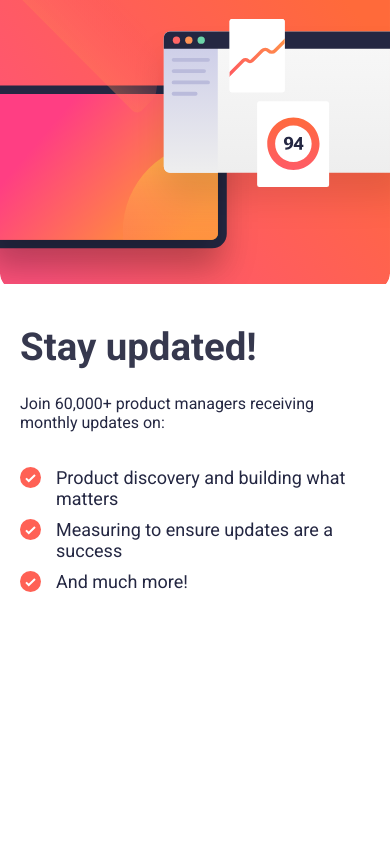
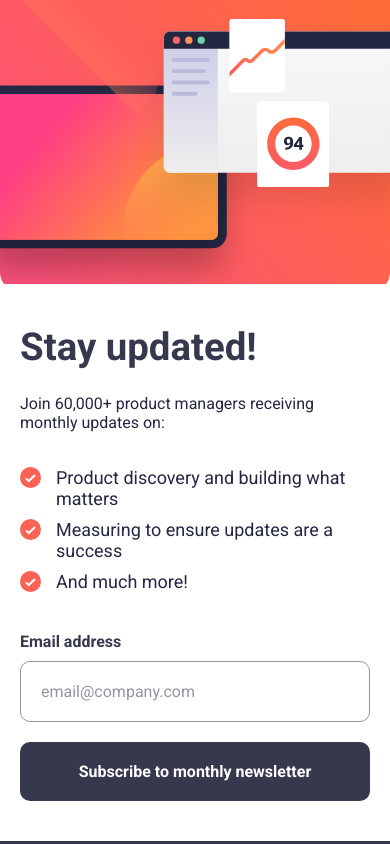
Before and after one commit to JuanBlancodev/newsletter-sign-up-form, a React (Vite) app: page / in a window 390 px wide. Built offline with nearby package versions, Linux system fonts and the light colour scheme.

Commit message:
form design added for mobile

```diff
--- a/src/components/App.jsx
+++ b/src/components/App.jsx
@@ -1,13 +1,16 @@
 import styled from 'styled-components'
 import Ilustration from './Ilustration'
 import Header from './Header'
+import Form from './Form'
 
 const Wrapper = styled.div`
   background-color: var(--color-white);
-  height: 100vh;
+  height: 100%;
 `
 
 const Content = styled.main`
+  display: grid;
+  row-gap: 30px;
   padding: 40px 20px;
 `
 
@@ -17,6 +20,7 @@ const App = () => {
       <Ilustration />
       <Content>
         <Header />
+        <Form />
       </Content>
     </Wrapper>
   )
--- /dev/null
+++ b/src/components/Form.jsx
@@ -0,0 +1,44 @@
+import styled from 'styled-components'
+
+const FormContainer = styled.form`
+  display: grid;
+  row-gap: 20px;
+`
+
+const Field = styled.div`
+  display: grid;
+  row-gap: 10px;
+`
+
+const Input = styled.input`
+  width: 100%;
+  padding: 20px;
+
+  border: 1px solid var(--color-grey);
+  border-radius: 10px;
+
+  font-size: 1em;
+
+  &::placeholder{
+    color: var(--color-grey);
+  }
+`
+
+const Form = () => {
+  return (
+    <section>
+      <FormContainer>
+        <Field>
+          <p className='fw-bold color-charcoal-grey'>Email address</p>
+          <Input
+            type="email"
+            placeholder="email@company.com"
+          />
+        </Field>
+        <button className='btn fw-bold color-white fs-normal'>Subscribe to monthly newsletter</button>
+      </FormContainer>
+    </section>
+  )
+}
+
+export default Form
--- a/src/components/Ilustration.jsx
+++ b/src/components/Ilustration.jsx
@@ -1,7 +1,7 @@
 import styled from 'styled-components'
 import ilustrationMobile from '../assets/illustration-sign-up-mobile.svg'
 
-const Container = styled.section`
+const Container = styled.div`
   width: 100%;
   height: 284px;
   overflow: hidden;
--- a/src/components/ListItem.jsx
+++ b/src/components/ListItem.jsx
@@ -15,7 +15,7 @@ const Li = styled.li`
 const ListItem = ({ text }) => {
   return (
     <Li
-      className='color-dark-slate-grey fs-paragraph'>
+      className='color-dark-slate-grey fs-normal'>
         <img src={iconList} />
         { text }
     </Li>
--- a/src/css/index.css
+++ b/src/css/index.css
@@ -42,7 +42,7 @@ p{
 }
 
 /* Font Size */
-.fs-paragraph{
+.fs-normal{
   font-size: var(--font-size-paragraph);
 }
 
@@ -66,3 +66,18 @@ p{
 .color-white{
   color: var(--color-white);
 }
+
+
+/* Button */
+.btn{
+  background-color: var(--color-charcoal-grey);
+  border: none;
+  border-radius: 10px;
+
+  padding: 20px 15px;
+  cursor: pointer;
+}
+
+.btn:hover{
+  background-image: linear-gradient(to right, #d72198 0%, var(--color-primary) 70%, var(--color-primary) 100%);
+}
```
